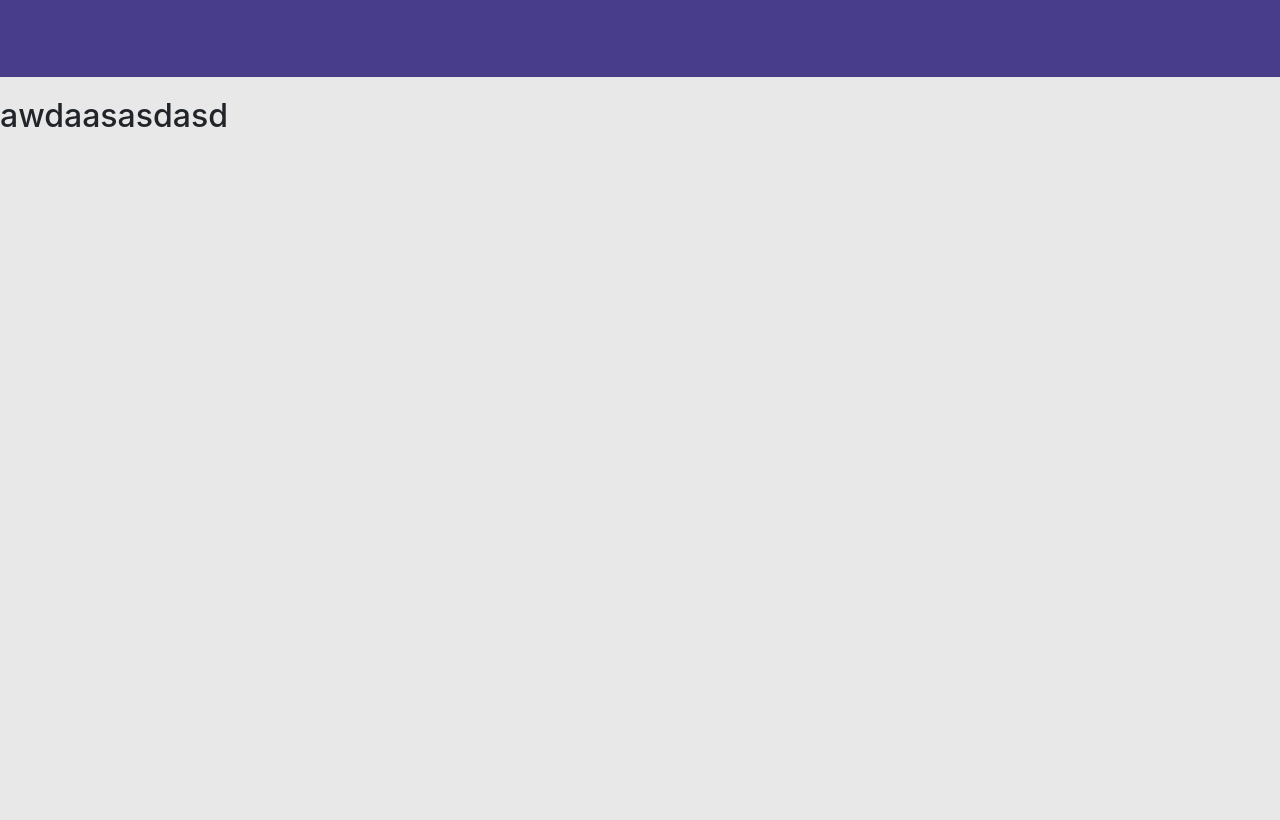
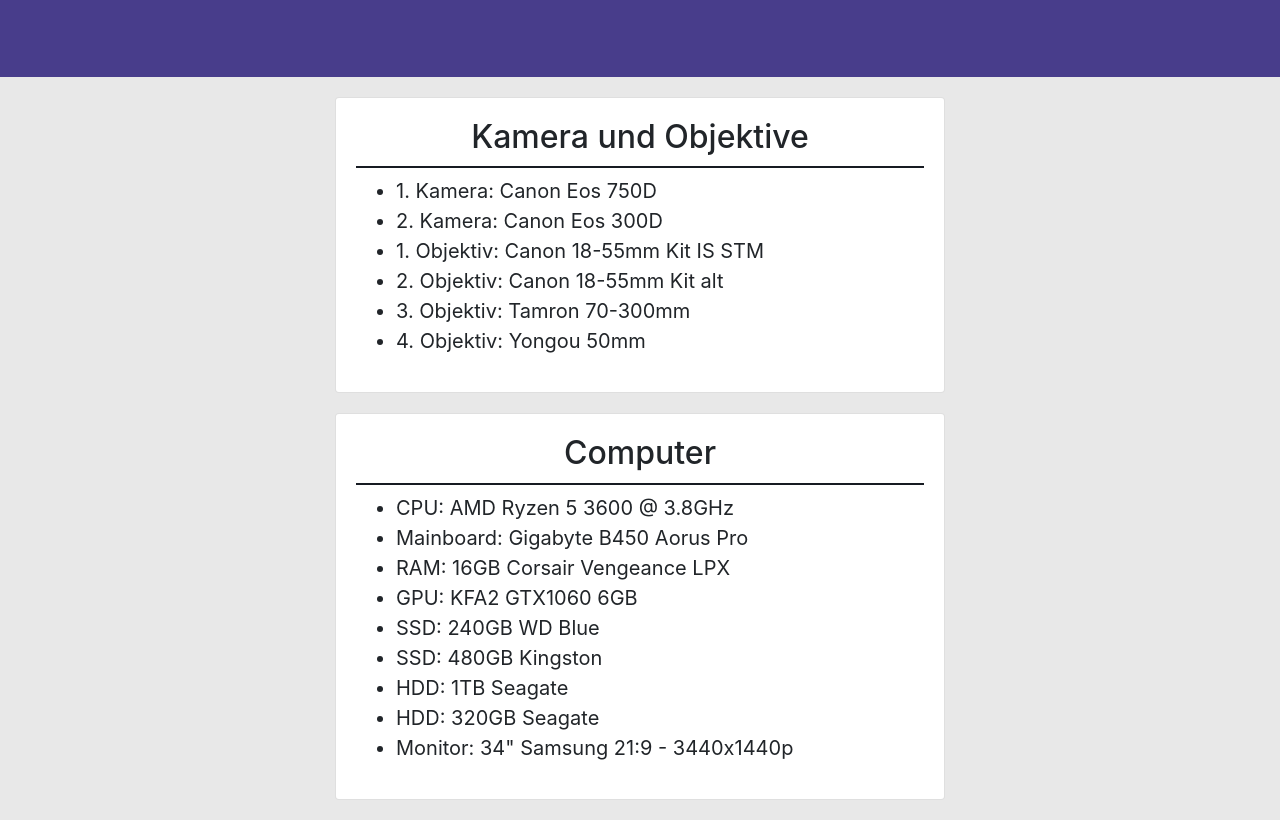
Before and after one commit to MarkWatney15102/my-new-page, a React (Create React App) app: page /setup in a window 1280 px wide. Shown: the part 339-1159 px from the top of the page. Before the commit the page ends 800 px from the top, so only its background shows below. Built offline with nearby package versions, Linux system fonts and the light colour scheme.

Commit message:
ADD: Setup

```diff
--- a/src/App/components/Impressum/Impressum.js
+++ b/src/App/components/Impressum/Impressum.js
@@ -3,9 +3,9 @@
 class Impressum extends React.Component {
     render() {
         return (
-            <div class="col-sm-12 offset-sm-0 col-md-6 offset-md-3">
-                <div class="card">
-                    <div class="card-body">
+        <div class="col-sm-12 offset-sm-0 col-md-6 offset-md-3">
+            <div class="card">
+                <div class="card-body">
                     <h2>Impressum</h2>
                     <ul>
                         <li>Name: Eike Wientjes</li>
--- /dev/null
+++ b/src/App/components/Setup/Camera.js
@@ -0,0 +1,23 @@
+import React from 'react';
+
+class Camera extends React.Component {
+    render () {
+        return (
+            <div class="card">
+                <div class="card-body">
+                    <h2>Kamera und Objektive</h2>
+                    <ul>
+                        <li>1. Kamera: Canon Eos 750D</li>
+                        <li>2. Kamera: Canon Eos 300D</li>
+                        <li>1. Objektiv: Canon 18-55mm Kit IS STM</li>
+                        <li>2. Objektiv: Canon 18-55mm Kit alt</li>
+                        <li>3. Objektiv: Tamron 70-300mm</li>
+                        <li>4. Objektiv: Yongou 50mm</li>
+                    </ul>
+                </div>
+            </div>
+        );
+    }
+}
+
+export default Camera;
--- /dev/null
+++ b/src/App/components/Setup/Computer.js
@@ -0,0 +1,26 @@
+import React from 'react';
+
+class Camera extends React.Component {
+    render () {
+        return (
+            <div class="card">
+                <div class="card-body">
+                    <h2>Computer</h2>
+                    <ul>
+                        <li>CPU: AMD Ryzen 5 3600 @ 3.8GHz</li>
+                        <li>Mainboard: Gigabyte B450 Aorus Pro</li>
+                        <li>RAM: 16GB Corsair Vengeance LPX</li>
+                        <li>GPU: KFA2 GTX1060 6GB</li>
+                        <li>SSD: 240GB WD Blue</li>
+                        <li>SSD: 480GB Kingston</li>
+                        <li>HDD: 1TB Seagate</li>
+                        <li>HDD: 320GB Seagate</li>
+                        <li>Monitor: 34" Samsung 21:9 - 3440x1440p</li>
+                    </ul>
+                </div>
+            </div>
+        );
+    }
+}
+
+export default Camera;
--- /dev/null
+++ b/src/App/components/Setup/Setup.js
@@ -0,0 +1,17 @@
+import React from 'react';
+
+import Camera from './Camera';
+import Computer from './Computer';
+
+class Setup extends React.Component {
+    render () {
+        return <>
+            <div class="col-sm-12 offset-sm-0 col-md-6 offset-md-3">
+                <Camera />
+                <Computer />
+            </div>
+        </>
+    }
+}
+
+export default Setup;
--- a/src/App/components/SetupController.js
+++ b/src/App/components/SetupController.js
@@ -1,8 +1,12 @@
 import React from 'react';
+
+import Setup from './Setup/Setup';
 
 class SetupController extends React.Component {
     render () {
-        return <h2>awdaasasdasd</h2>;
+        return (
+            <Setup />
+        );
     }
 }
 
--- a/src/index.css
+++ b/src/index.css
@@ -290,3 +290,7 @@
 .card-body > ul > li {
     font-size: 20px;
 }
+
+.card {
+    margin-bottom: 20px;
+}
```
